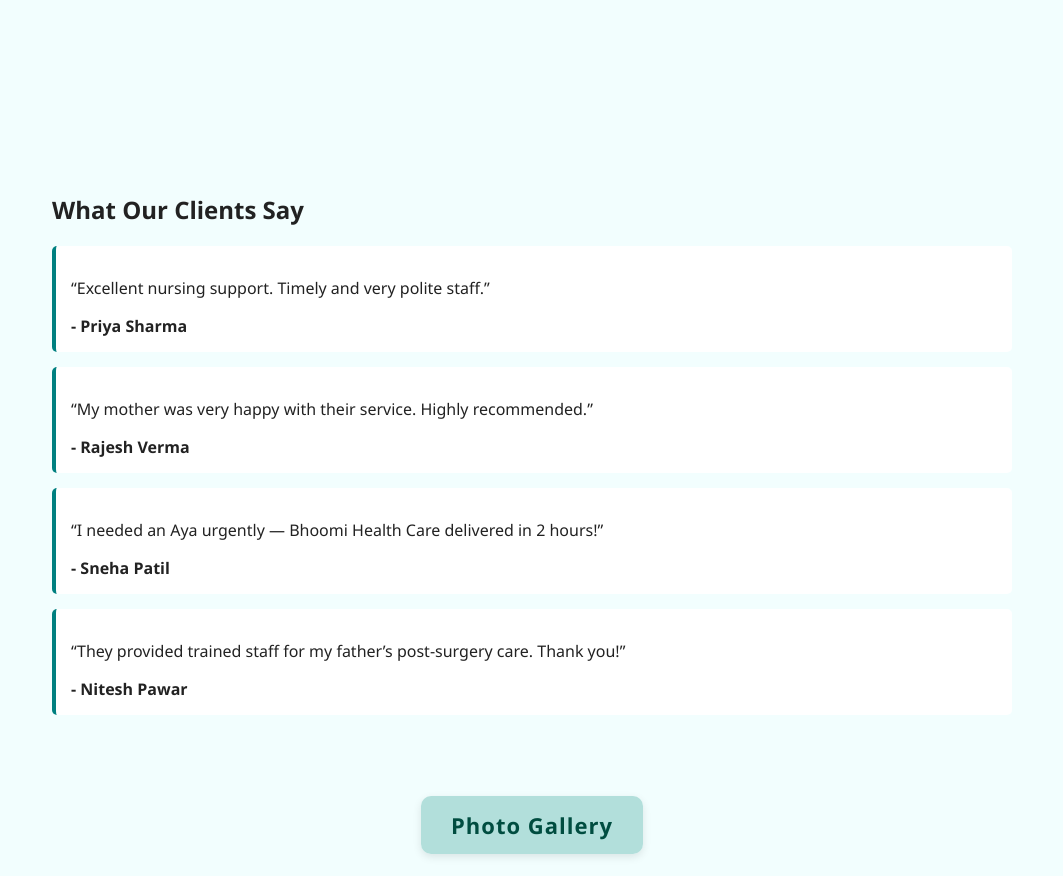
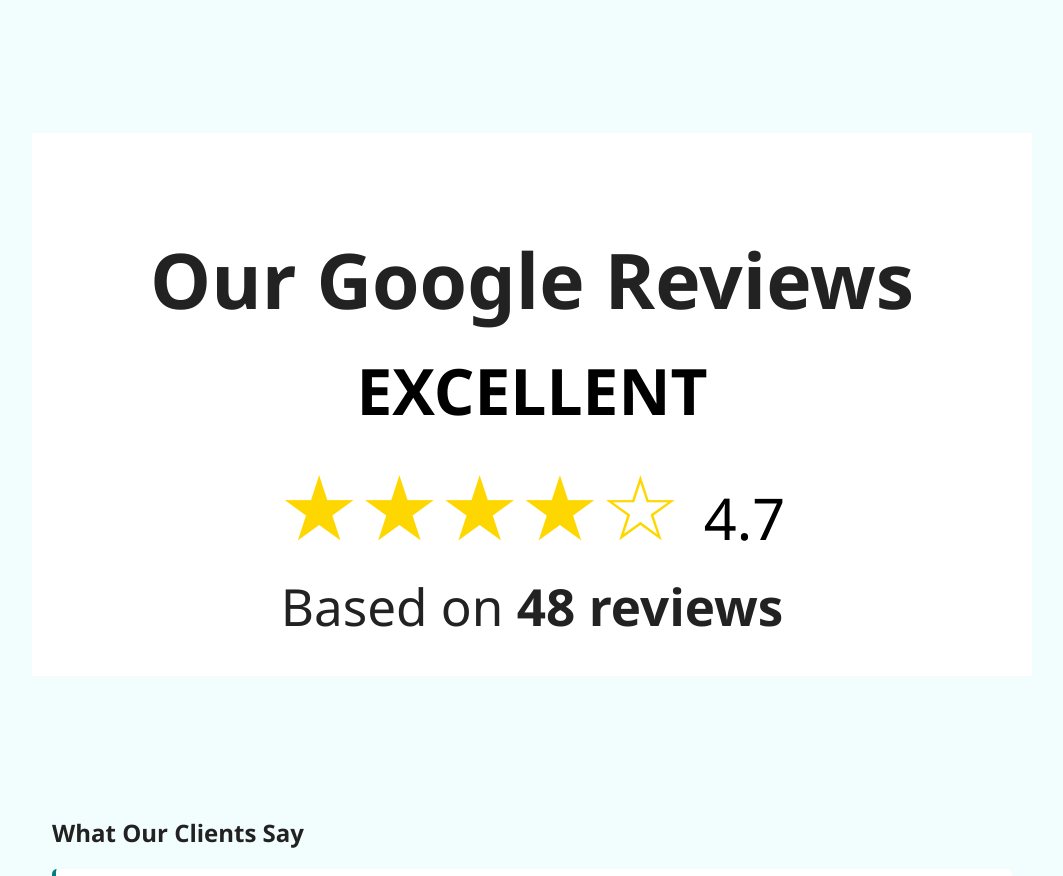
Before and after one commit to Bhoomihealthcare/BhoomiHealthcare, a plain HTML site: page index.html in a window 1280 px wide. Shown: the part 986-1862 px from the top of the page, without its empty margins (108-1171 px from the left). Drawn offline with Linux system fonts and the light colour scheme.

Commit message:
Update review index.html

```diff
--- a/index.html
+++ b/index.html
@@ -258,6 +258,17 @@
       <li>24 Hours Caregiver on Call</li>
     </ul>
   </section>
+</section>
+<section class="cards">
+</section>
+
+<section style="background: #fff; padding: 30px 20px; text-align: center;">
+  <h2 style="font-size: 6vw; margin-bottom: 15px;">Our Google Reviews</h2>
+  <h3 style="font-size: 5vw; margin: 10px 0; color: #000;">EXCELLENT</h3>
+  <div style="font-size: 7vw; color: #FFD700;">★★★★☆ <span style="font-size: 4.5vw; color: #000;">4.7</span></div>
+  <p style="font-size: 4vw; margin: 5px 0;">Based on <strong>48 reviews</strong></p>
+
+</section>
 
   <section class="cards">
     <!-- Same as before -->
```
